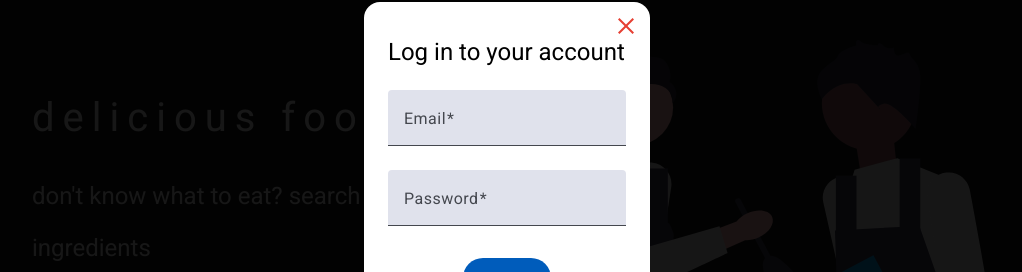
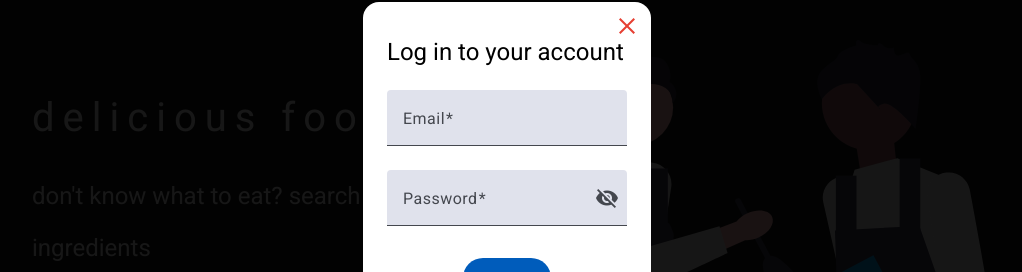
Before and after one commit to Mike-codelive/Recipe-Search-App, an Angular app: page / in a window 1280 px wide. Both pictures are taken after a click on the picture 1085 px from the left and 64 px from the top of the page. Shown: the part 196-468 px from the top of the page, without its empty margins (133-1155 px from the left). Built offline with nearby package versions, Linux system fonts and the light colour scheme.

Commit message:
Improved password Imputs

```diff
--- a/src/app/credentials/login/login.component.html
+++ b/src/app/credentials/login/login.component.html
@@ -18,13 +18,28 @@
           <mat-label>Email</mat-label>
           <input
             matInput
-            placeholder="Ex. email@gmail.com"
+            placeholder="Ex. Your@email.com"
             formControlName="email"
           />
         </mat-form-field>
         <mat-form-field>
           <mat-label>Password</mat-label>
-          <input matInput type="password" formControlName="password" />
+          <input
+            [type]="hide() ? 'password' : 'text'"
+            matInput
+            type="password"
+            formControlName="password"
+          />
+          <button
+            type="button"
+            mat-icon-button
+            matSuffix
+            (click)="clickEvent($event)"
+            [attr.aria-label]="'Hide password'"
+            [attr.aria-pressed]="hide()"
+          >
+            <mat-icon>{{ hide() ? "visibility_off" : "visibility" }}</mat-icon>
+          </button>
         </mat-form-field>
       </div>
       <div class="btn-login flex justify-center my-1">
--- a/src/app/credentials/login/login.component.ts
+++ b/src/app/credentials/login/login.component.ts
@@ -19,6 +19,7 @@ import { MatInputModule } from '@angular/material/input';
 import { MatFormFieldModule } from '@angular/material/form-field';
 import { MatButtonModule } from '@angular/material/button';
 import { MatSnackBar } from '@angular/material/snack-bar';
+import { MatIconModule } from '@angular/material/icon';
 
 import { RegisterComponent } from '../register/register.component';
 import { FormValidationService } from '../../services/form-validation.service';
@@ -39,6 +40,7 @@ const apiUrl = ApiUrl.apiUrl;
     MatInputModule,
     MatButtonModule,
     MatProgressSpinnerModule,
+    MatIconModule,
   ],
   templateUrl: './login.component.html',
   styleUrl: './login.component.css',
@@ -52,6 +54,12 @@ export class LoginComponent {
 
   @Output() closeCredentials = new EventEmitter<void>();
   openRegister = signal(false);
+
+  hide = signal(true);
+  clickEvent(event: MouseEvent) {
+    this.hide.set(!this.hide());
+    event.stopPropagation();
+  }
 
   form = new FormGroup({
     email: new FormControl('', {
--- a/src/app/credentials/profile/profile.component.html
+++ b/src/app/credentials/profile/profile.component.html
@@ -11,15 +11,32 @@
         <input matInput formControlName="email" />
       </mat-form-field>
       <mat-form-field>
-        <mat-label>Password</mat-label>
-        <input matInput type="password" formControlName="password" />
+        <mat-label>New Password?</mat-label>
+        <input
+          matInput
+          [type]="hide() ? 'password' : 'text'"
+          type="password"
+          formControlName="password"
+        />
+        <button
+          type="button"
+          mat-icon-button
+          matSuffix
+          (click)="clickEvent($event)"
+          [attr.aria-label]="'Hide password'"
+          [attr.aria-pressed]="hide()"
+        >
+          <mat-icon>{{ hide() ? "visibility_off" : "visibility" }}</mat-icon>
+        </button>
       </mat-form-field>
     </div>
     <div class="btn-register flex justify-center my-1">
       @if (isProfileEdited()) {
       <mat-spinner [diameter]="48"></mat-spinner>
       } @else {
-      <button class="btn-submit button" mat-flat-button>Save Profile</button>
+      <button class="btn-submit button" type="submit" mat-flat-button>
+        Save Profile
+      </button>
       }
     </div>
   </form>
--- a/src/app/credentials/profile/profile.component.ts
+++ b/src/app/credentials/profile/profile.component.ts
@@ -19,6 +19,7 @@ import { MatProgressSpinnerModule } from '@angular/material/progress-spinner';
 import { AuthService } from '../../services/auth.service';
 import { HttpClient } from '@angular/common/http';
 import { MatSnackBar } from '@angular/material/snack-bar';
+import { MatIconModule } from '@angular/material/icon';
 import { ApiUrl } from '../../../enviroments/environment';
 import { FormValidationService } from '../../services/form-validation.service';
 
@@ -37,6 +38,7 @@ const apiUrl = ApiUrl.apiUrl;
     MatFormFieldModule,
     MatInputModule,
     MatProgressSpinnerModule,
+    MatIconModule,
   ],
   templateUrl: './profile.component.html',
   styleUrl: './profile.component.css',
@@ -50,13 +52,15 @@ export class ProfileComponent {
 
   constructor(private validationService: FormValidationService) {}
 
-  // userData: any;
+  hide = signal(true);
+  clickEvent(event: MouseEvent) {
+    this.hide.set(!this.hide());
+    event.stopPropagation();
+  }
 
   isProfileEdited = signal(false);
 
   ngOnInit() {
-    // this.userData = this.authService.userData();
-
     const userData = this.authService.userData();
     if (userData) {
       this.editProfile.patchValue({
--- a/src/app/credentials/register/register.component.html
+++ b/src/app/credentials/register/register.component.html
@@ -18,7 +18,22 @@
       </mat-form-field>
       <mat-form-field>
         <mat-label>Password</mat-label>
-        <input matInput type="password" formControlName="password" />
+        <input
+          [type]="hide() ? 'password' : 'text'"
+          matInput
+          type="password"
+          formControlName="password"
+        />
+        <button
+          type="button"
+          mat-icon-button
+          matSuffix
+          (click)="clickEvent($event)"
+          [attr.aria-label]="'Hide password'"
+          [attr.aria-pressed]="hide()"
+        >
+          <mat-icon>{{ hide() ? "visibility_off" : "visibility" }}</mat-icon>
+        </button>
       </mat-form-field>
     </div>
     <div class="btn-register flex justify-center my-1">
--- a/src/app/credentials/register/register.component.ts
+++ b/src/app/credentials/register/register.component.ts
@@ -21,6 +21,7 @@ import { HttpClient } from '@angular/common/http';
 import { MatProgressSpinnerModule } from '@angular/material/progress-spinner';
 import { ApiUrl } from '../../../enviroments/environment';
 import { MatSnackBar } from '@angular/material/snack-bar';
+import { MatIconModule } from '@angular/material/icon';
 
 const apiUrl = ApiUrl.apiUrl;
 
@@ -34,6 +35,7 @@ const apiUrl = ApiUrl.apiUrl;
     MatInputModule,
     MatButtonModule,
     MatProgressSpinnerModule,
+    MatIconModule,
   ],
   templateUrl: './register.component.html',
   styleUrl: './register.component.css',
@@ -44,6 +46,12 @@ export class RegisterComponent {
 
   private httpClient = inject(HttpClient);
   private destroyRef = inject(DestroyRef);
+
+  hide = signal(true);
+  clickEvent(event: MouseEvent) {
+    this.hide.set(!this.hide());
+    event.stopPropagation();
+  }
 
   isRegister = signal(false);
 
--- a/src/app/navbar/navbar.component.ts
+++ b/src/app/navbar/navbar.component.ts
@@ -5,12 +5,7 @@ import { AuthService } from '../services/auth.service';
 import { MatButtonModule } from '@angular/material/button';
 import { MatMenuModule, MatMenuTrigger } from '@angular/material/menu';
 
-import {
-  MatDialog,
-  MatDialogActions,
-  MatDialogClose,
-  MatDialogContent,
-} from '@angular/material/dialog';
+import { MatDialog } from '@angular/material/dialog';
 import { ProfileComponent } from '../credentials/profile/profile.component';
 
 @Component({
@@ -29,9 +24,10 @@ import { ProfileComponent } from '../credentials/profile/profile.component';
 export class NavbarComponent implements OnInit {
   private authService = inject(AuthService);
   readonly dialog = inject(MatDialog);
+  readonly menuTrigger = viewChild.required(MatMenuTrigger);
+  readonly cameFromNavbar = signal(true);
+
   userData = this.authService.getUserData();
-
-  readonly menuTrigger = viewChild.required(MatMenuTrigger);
 
   isCredentialOpen = signal(false);
 
@@ -40,8 +36,6 @@ export class NavbarComponent implements OnInit {
       restoreFocus: false,
     });
 
-    // Manually restore focus to the menu trigger since the element that
-    // opens the dialog won't be in the DOM any more when the dialog closes.
     dialogRef.afterClosed().subscribe(() => this.menuTrigger().focus());
   }
 
@@ -52,7 +46,7 @@ export class NavbarComponent implements OnInit {
   }
 
   onLogOut() {
-    this.authService.logout();
+    this.authService.logout(this.cameFromNavbar());
     this.userData.set(null);
   }
 
--- a/src/app/services/auth.service.ts
+++ b/src/app/services/auth.service.ts
@@ -96,13 +96,19 @@ export class AuthService {
     return true;
   }
 
-  logout(): void {
+  logout(camefrom: boolean = false): void {
     localStorage.removeItem(this.tokenKey);
     localStorage.removeItem('credentials');
     this.userData.set(null);
-    this.snackBar.open('Session expired!', 'Close', {
-      duration: 5000,
-    });
+    if (camefrom) {
+      this.snackBar.open('Session closed', 'Close', {
+        duration: 3500,
+      });
+    } else {
+      this.snackBar.open('Session expired!', 'Close', {
+        duration: 3500,
+      });
+    }
   }
 
   retrieveCredentials() {
--- a/src/styles.css
+++ b/src/styles.css
@@ -529,7 +529,7 @@ button {
 }
 
 .container {
-  width: 100%;
+  /* width: 100%; */
   padding-right: calc(1.5rem * 0.5);
   padding-left: calc(1.5rem * 0.5);
   margin-right: auto;
```
